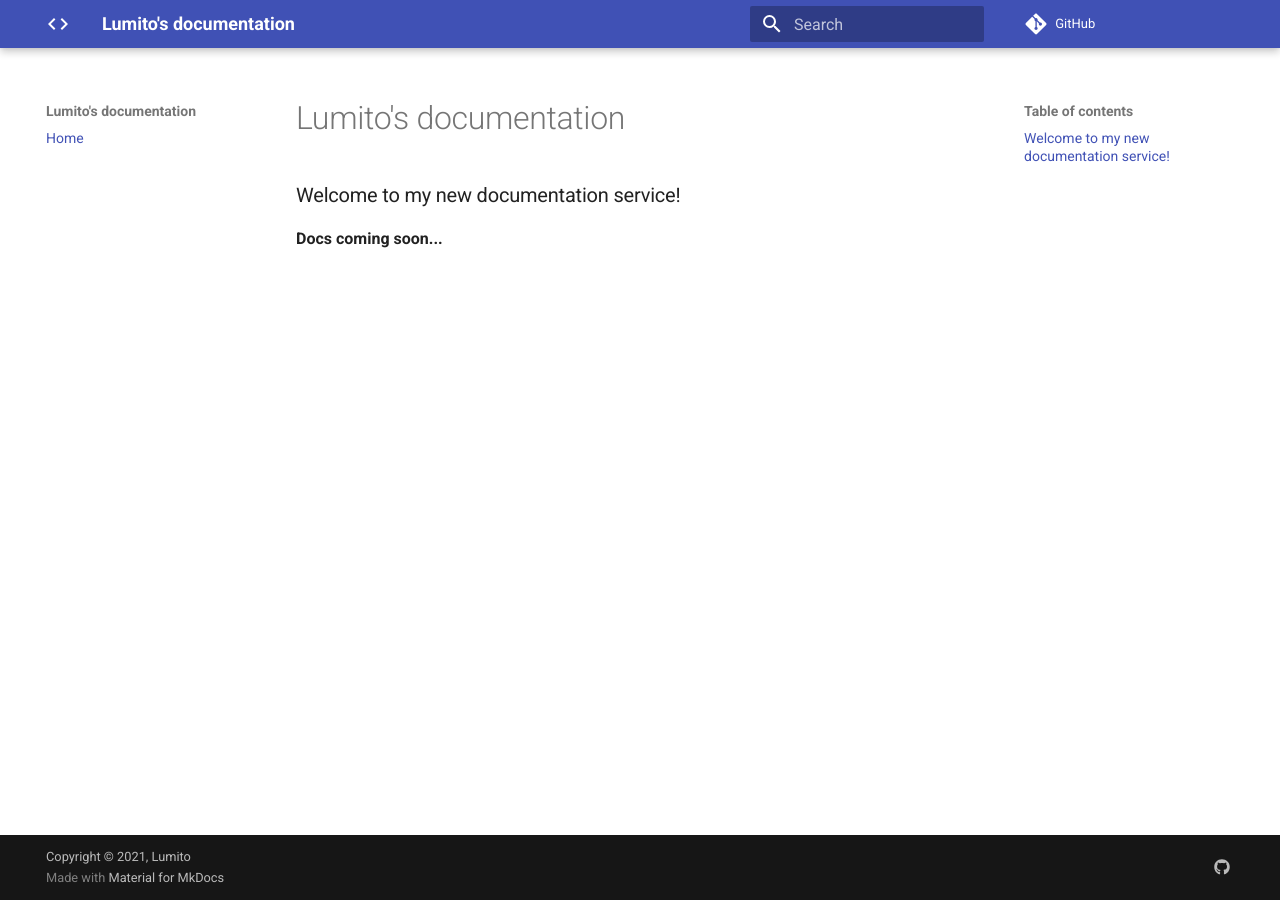
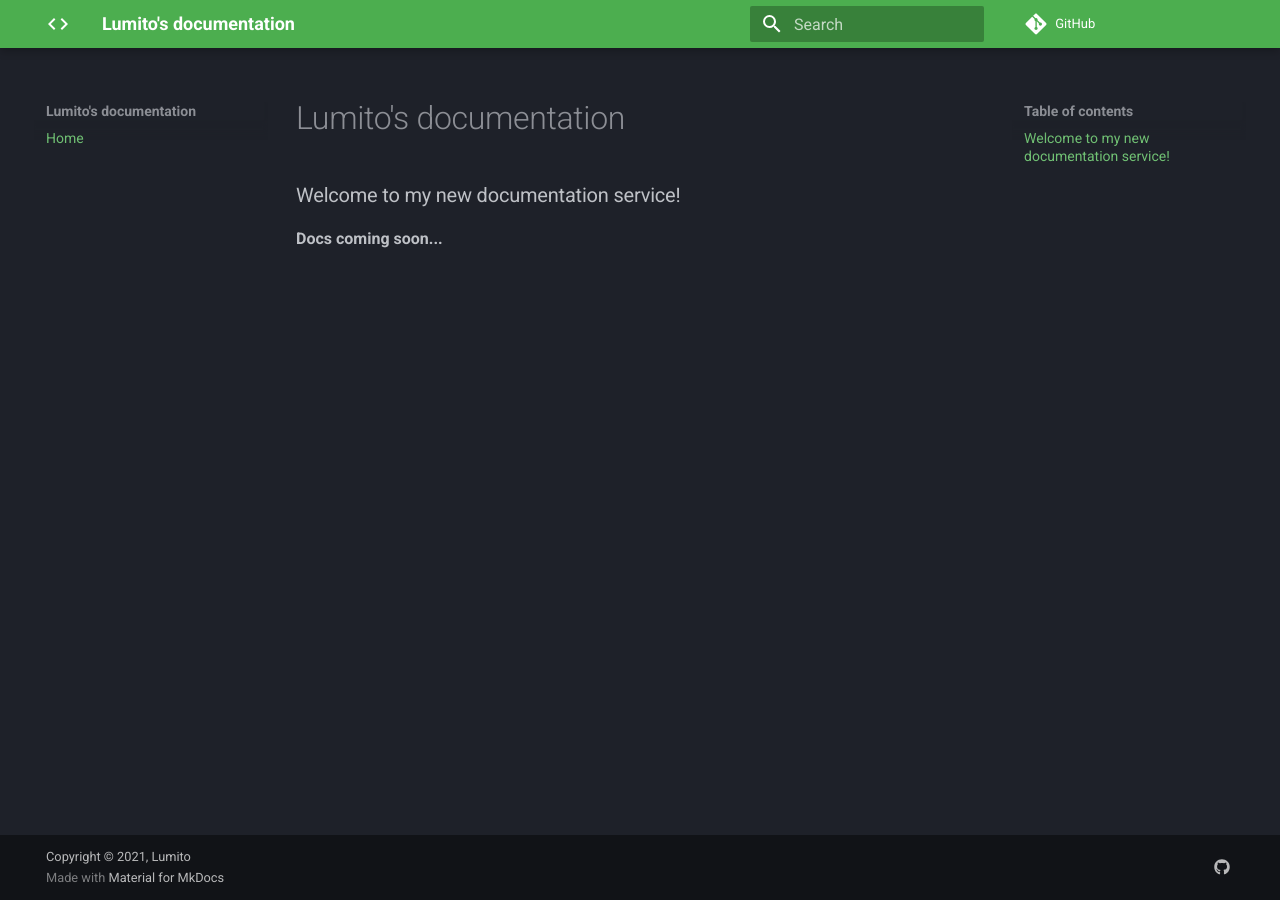
Before and after one commit to LumitoLuma/docs, an MkDocs documentation site: the page built from docs/index.md, in a window 1280 px wide. Built offline with MkDocs 1.6.1 and Material for MkDocs 9.7.7, drawn with Linux system fonts in a browser that asks for light colours; comment, search, counter and statistics services are not loaded.

Commit message:
Added custom colors to mkdocs,yml

```diff
--- a/mkdocs.yml
+++ b/mkdocs.yml
@@ -12,6 +12,10 @@ theme:
   icon:
     logo: material/code-tags
   favicon: icons/favicon.png
+  palette:
+    scheme: slate
+    primary: green
+    accent: teal
 
 markdown_extensions:
   - pymdownx.highlight
```
